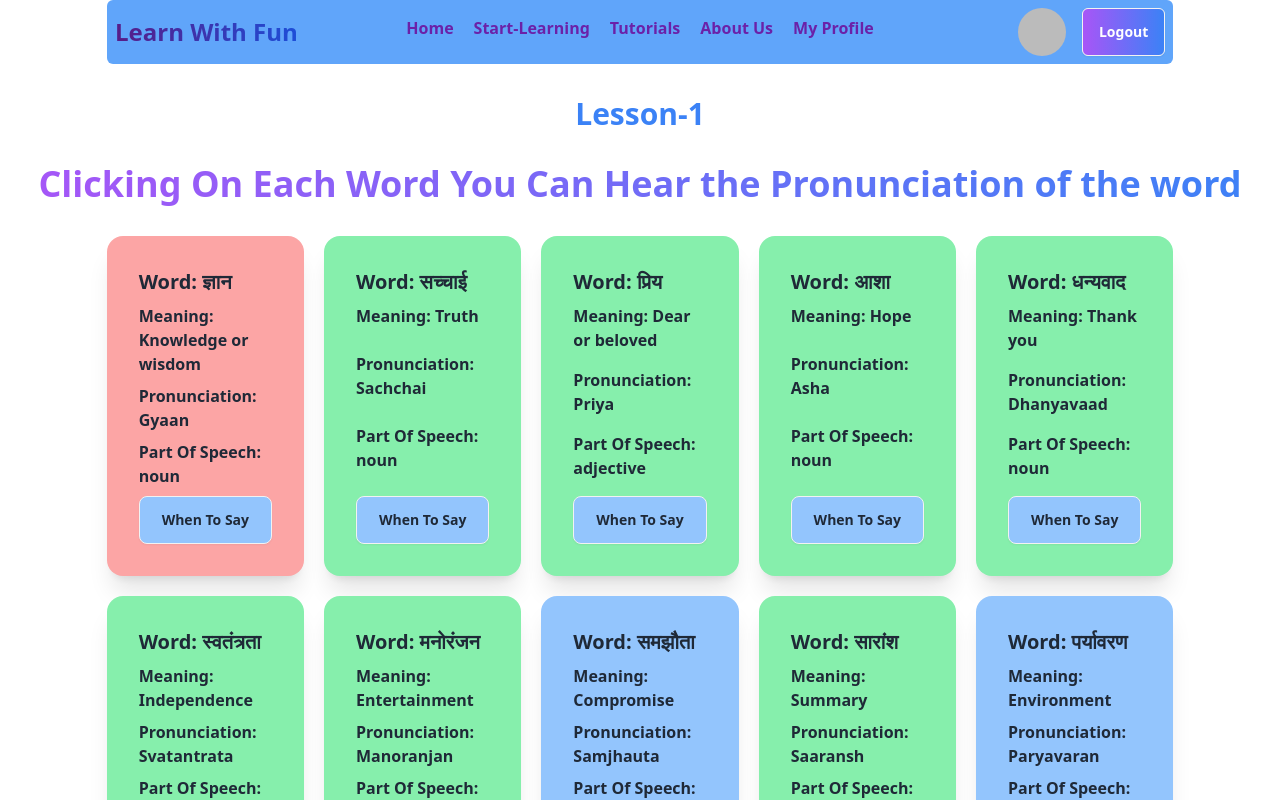
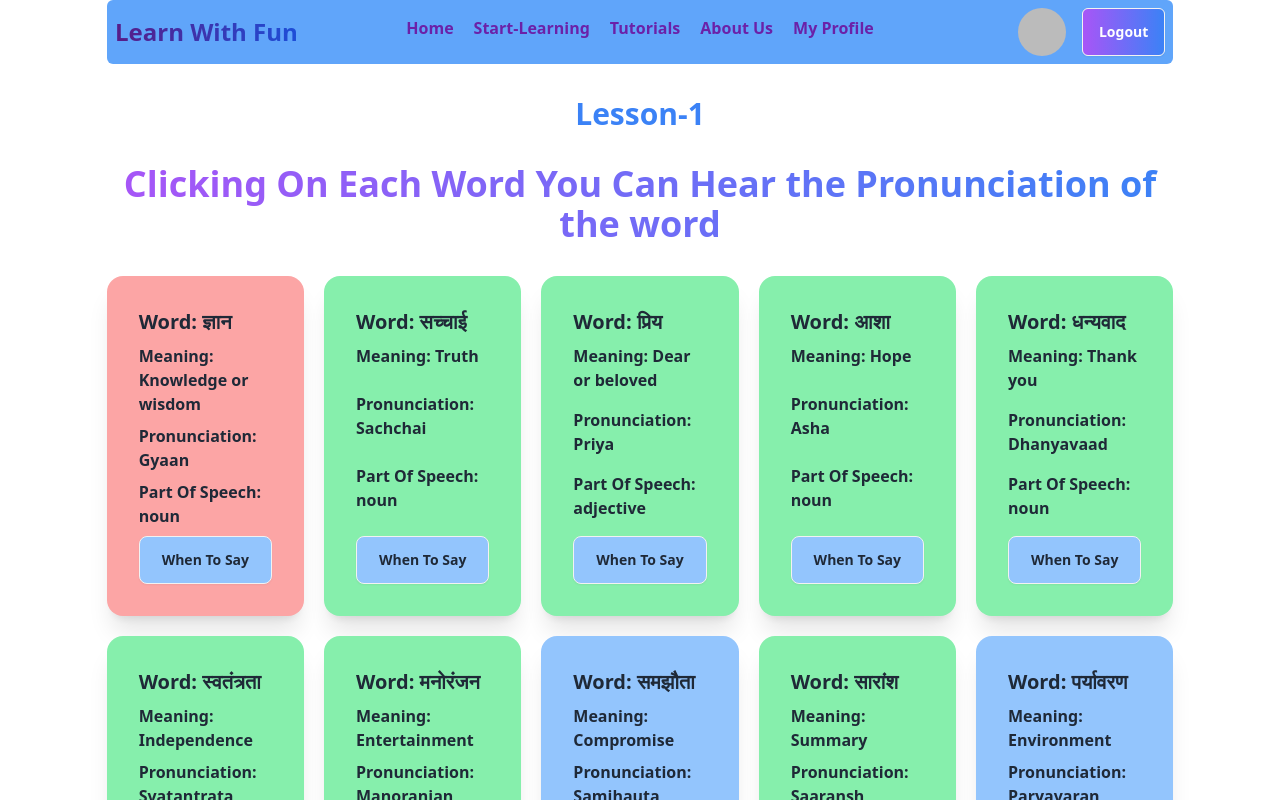
Before and after one commit to Apurbo-Knight/Learn-With-Fun, a React (Vite) app: page /lesson/1 in a window 1280 px wide. Shown: the top 800 px of the page. Built offline with nearby package versions, Linux system fonts and the light colour scheme; no server answers; sample sign-in values are in the browser's storage.

Commit message:
lesson page headding changed

```diff
--- a/src/pages/Lesson.jsx
+++ b/src/pages/Lesson.jsx
@@ -17,7 +17,7 @@ const Lesson = () => {
                 <Navbar></Navbar>
             </nav>
             <h2 className="text-center font-bold text-3xl text-blue-500 my-8">Lesson-{obj.lesson_no}</h2>
-            <h2 className='text-center font-semibold text-4xl bg-gradient-to-r from-purple-500 pb-3 to-blue-500 bg-clip-text text-transparent mb-5'>Clicking On Each Word You Can Hear the Pronunciation of the word</h2>
+            <h2 className='w-10/12  mx-auto text-center font-semibold text-4xl bg-gradient-to-r from-purple-500 pb-3 to-blue-500 bg-clip-text text-transparent mb-5'>Clicking On Each Word You Can Hear the Pronunciation of the word</h2>
             <div className='grid grid-cols-1 md:grid-cols-2 lg:grid-cols-4 xl:grid-cols-5  gap-5 w-10/12 mx-auto mb-10'>
                 {
                     data.map((d,idx)=> <DataCard key={idx} d={d}></DataCard>)
```
